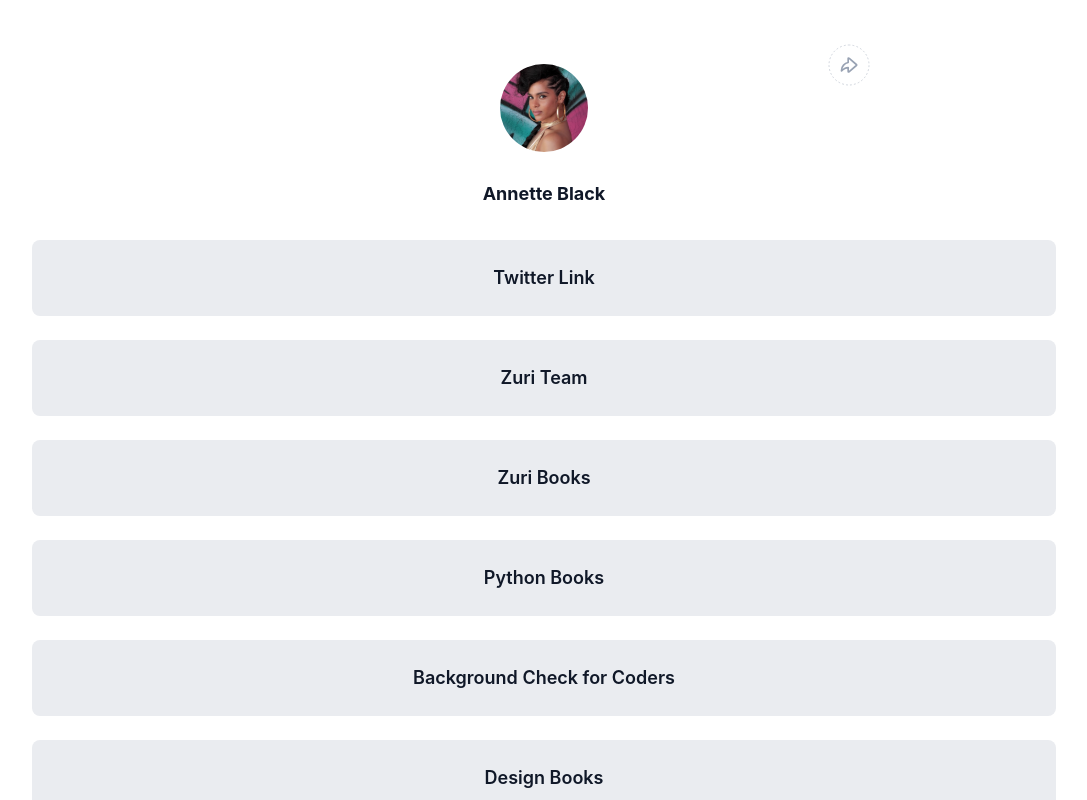
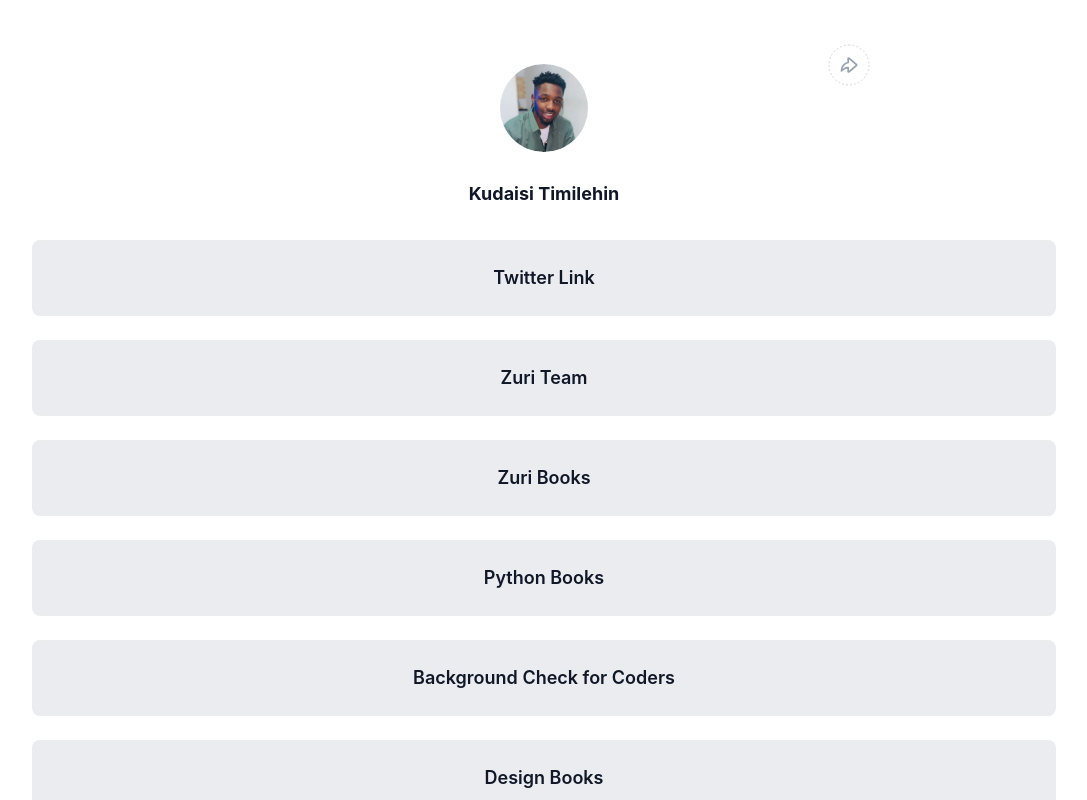
Before and after one commit to Kudatee007/Linktree, a React (Create React App) app: page / in a window 1280 px wide. Shown: the top 800 px of the page, without its empty margins (96-1183 px from the left). Built offline with nearby package versions, Linux system fonts and the light colour scheme.

Commit message:
Changed display picture and name

```diff
--- a/src/App.js
+++ b/src/App.js
@@ -1,4 +1,3 @@
-import logo from './logo.svg';
 import './App.css';
 import Linktree from './LinkTree/Linktree';
 
--- a/src/LinkTree/Linktree.css
+++ b/src/LinkTree/Linktree.css
@@ -49,6 +49,9 @@
 }
 .profile {
   padding-top: 20px;
+  width: 98px;
+  height: 88px;
+  border-radius: 275px;
 }
 .profName {
   font-family: "Inter";
--- a/src/LinkTree/Linktree.js
+++ b/src/LinkTree/Linktree.js
@@ -1,6 +1,6 @@
 import React from "react";
 import shareBtn from "./img/shareBtn.svg";
-import proPics from "./img/Device=Web, State=Default.svg";
+import proPics from "./img/Ellipse 3.svg";
 import share2 from "./img/share2.svg";
 import "./Linktree.css";
 import slack from "./img/slack.svg";
@@ -13,7 +13,7 @@
     <div className="LinkTree">
       {/* slack username */}
       <h1 id="slack" className="turner">
-        turner
+        timilehinkudaisi01
       </h1>
 
       {/* profile picture */}
@@ -24,7 +24,7 @@
       <img src={shareBtn} alt="" className="share" />
       <img src={share2} alt="" className="share2" />
 
-      <h1 className="profName">Annette Black</h1>
+      <h1 className="profName">Kudaisi Timilehin</h1>
 
       {/* links */}
 
```
Also changed, not shown: src/LinkTree/img/7F5B6F7D-DBA7-44BF-AFB3-4766117E2D37_1_201_a.jpeg (added), src/LinkTree/img/Ellipse 3.svg (added), 22 other files (tests, documents, lock files or other folders).
